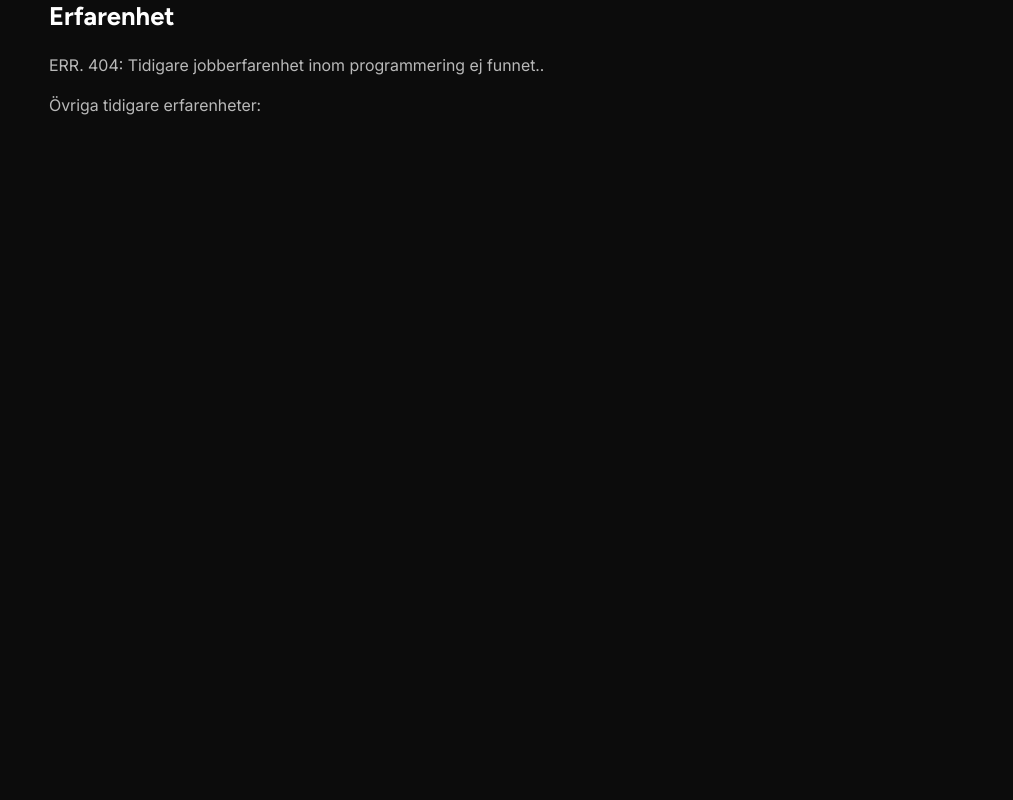
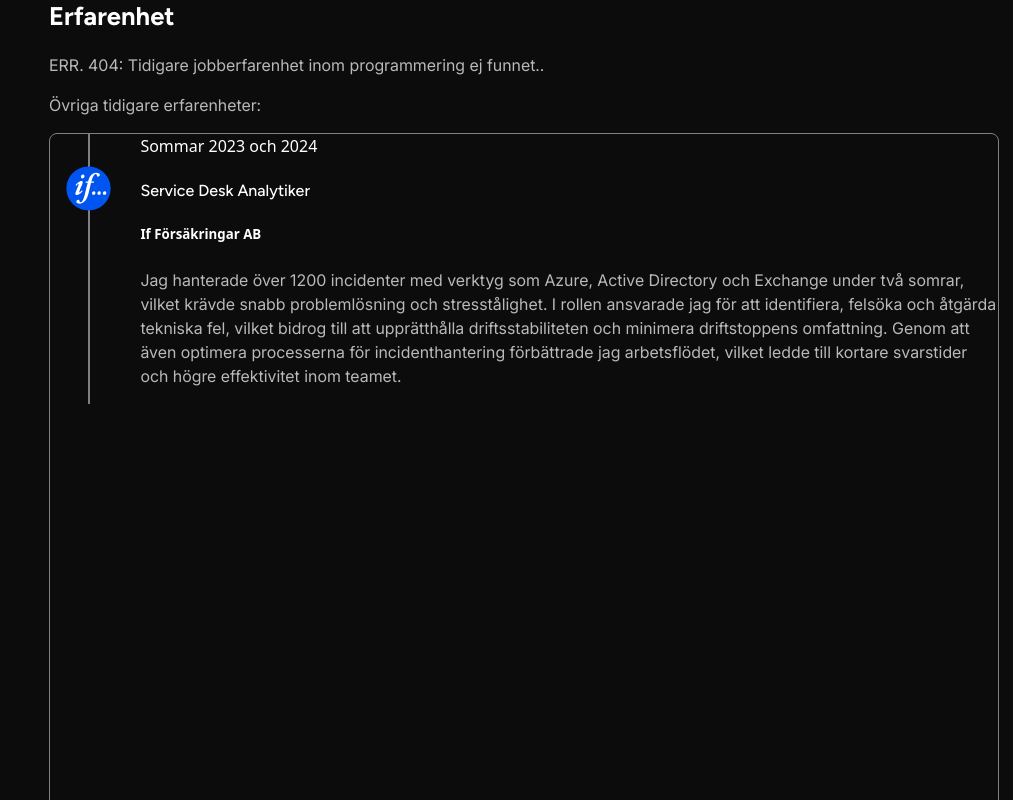
Before and after one commit to vhogberg/react-portfolio, a React (Vite) app: page / in a window 1280 px wide. Shown: the part 820-1620 px from the top of the page, without its empty margins (267-1280 px from the left). Before the commit the page ends 969 px from the top, so only its background shows below. Built offline with nearby package versions, Linux system fonts and the light colour scheme.

Commit message:
Started styling timeline

```diff
--- /dev/null
+++ b/src/components/Timeline/Timeline.css
@@ -0,0 +1,6 @@
+.timeline-container {
+    width: 100%;
+    height: 100%;
+    border: 1px solid gray;
+    border-radius: 8px;
+}
--- /dev/null
+++ b/src/components/Timeline/Timeline.tsx
@@ -0,0 +1,24 @@
+import "./Timeline.css";
+import TimelineItem from "./TimelineItem";
+
+import ifInsuranceLogo from "../../assets/logos/if-insurance-logo.svg";
+
+function Timeline () {
+    return (
+        <div className="timeline-container">
+            <TimelineItem
+            date="Sommar 2023 och 2024"
+            title="Service Desk Analytiker"
+            organisation="If Försäkringar AB"
+            description="Jag hanterade över 1200 incidenter med verktyg som Azure, Active Directory och Exchange under två somrar, vilket krävde snabb problemlösning och stresstålighet.
+
+I rollen ansvarade jag för att identifiera, felsöka och åtgärda tekniska fel, vilket bidrog till att upprätthålla driftsstabiliteten och minimera driftstoppens omfattning.
+
+Genom att även optimera processerna för incidenthantering förbättrade jag arbetsflödet, vilket ledde till kortare svarstider och högre effektivitet inom teamet."
+            logo={ifInsuranceLogo}
+            />
+        </div>
+    );
+}
+
+export default Timeline;
--- /dev/null
+++ b/src/components/Timeline/TimelineItem.css
@@ -0,0 +1,28 @@
+.timeline-item-container{
+    display: grid;
+    grid-template-columns: auto 1fr;
+    column-gap: 50px;
+}
+
+.timeline-item-vertical-timeline {
+    position: relative;
+    display: flex;
+}
+
+.timeline-item-vertical-line {
+    position: relative;
+    background-color: gray;
+    width: 2px;
+    height: 100%;
+    margin-left: 2.4rem;
+}
+
+.timeline-item-vertical-line-logo {
+    position: absolute;
+    width: 45px;
+    height: 45px;
+    border-radius: 45px;
+
+    margin-left: 1rem;
+    margin-top: 2rem;
+}
--- /dev/null
+++ b/src/components/Timeline/TimelineItem.tsx
@@ -0,0 +1,35 @@
+import "./TimelineItem.css";
+
+type TimelineItemProps = {
+  date: string;
+  title: string;
+  organisation: string;
+  description: string;
+  logo: string;
+};
+
+function TimelineItem({
+  date,
+  title,
+  organisation,
+  description,
+  logo,
+}: TimelineItemProps) {
+  return (
+    <div className="timeline-item-container">
+      <div className="timeline-item-vertical-timeline">
+        <div className="timeline-item-vertical-line"></div>
+        <img src={logo} alt={`${logo}-logga`} className="timeline-item-vertical-line-logo"/>
+      </div>
+      <div className="timeline-item-description">
+        <span>{date}</span>
+        <h4>{title}</h4>
+        <h5>{organisation}</h5>
+        <p>{description}</p>
+        <div className="timeline-item-separator-line"></div>
+      </div>
+    </div>
+  );
+}
+
+export default TimelineItem;
--- a/src/pages/MainContent/Experience/Experience.tsx
+++ b/src/pages/MainContent/Experience/Experience.tsx
@@ -1,3 +1,4 @@
+import Timeline from "../../../components/Timeline/Timeline";
 import "./Experience.css";
 
 function Experience () {
@@ -6,6 +7,8 @@ function Experience () {
         <h1>Erfarenhet</h1>
         <p>ERR. 404: Tidigare jobberfarenhet inom programmering ej funnet..</p>
         <p>Övriga tidigare erfarenheter:</p>
+
+        <Timeline/>
         </>
     );
 }
```
